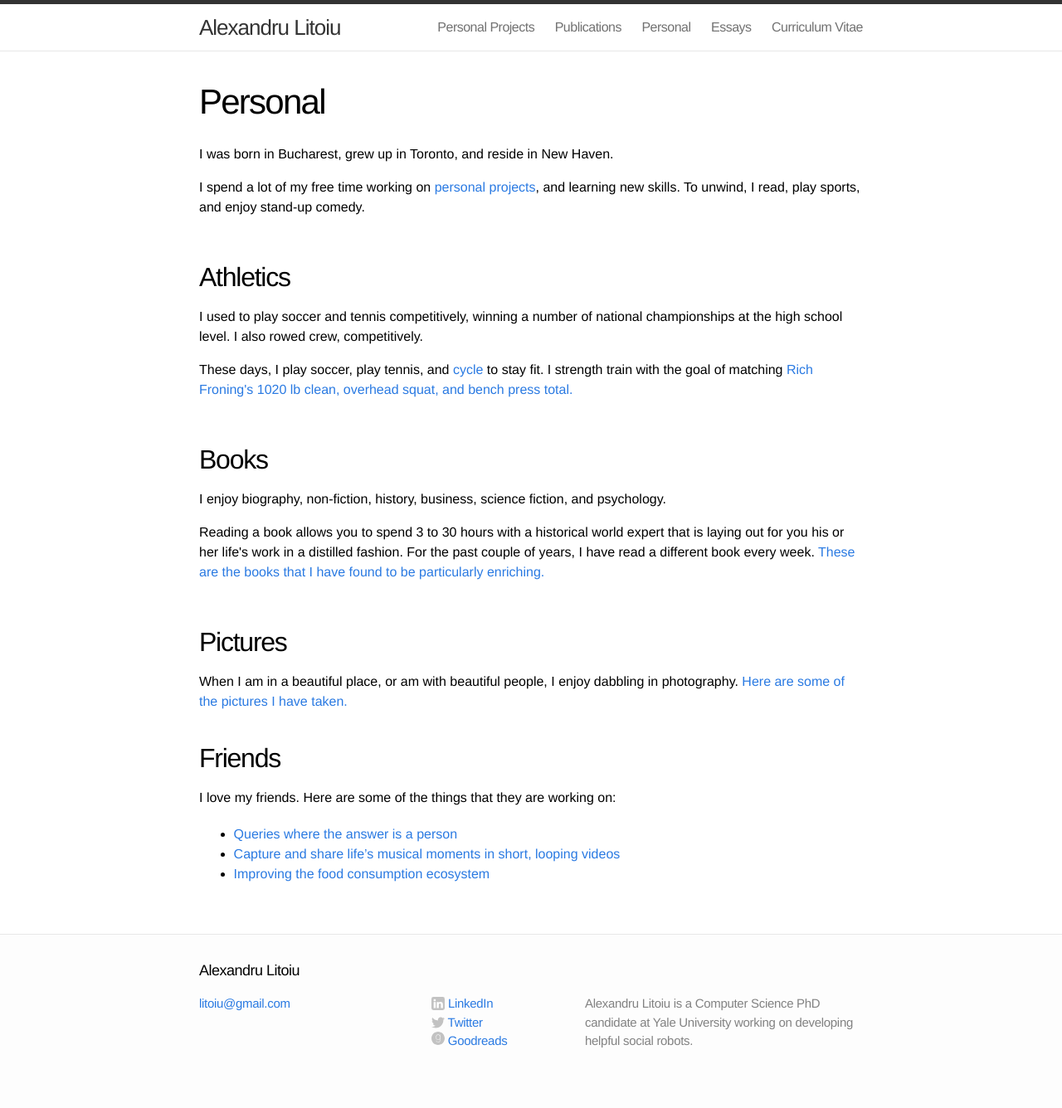
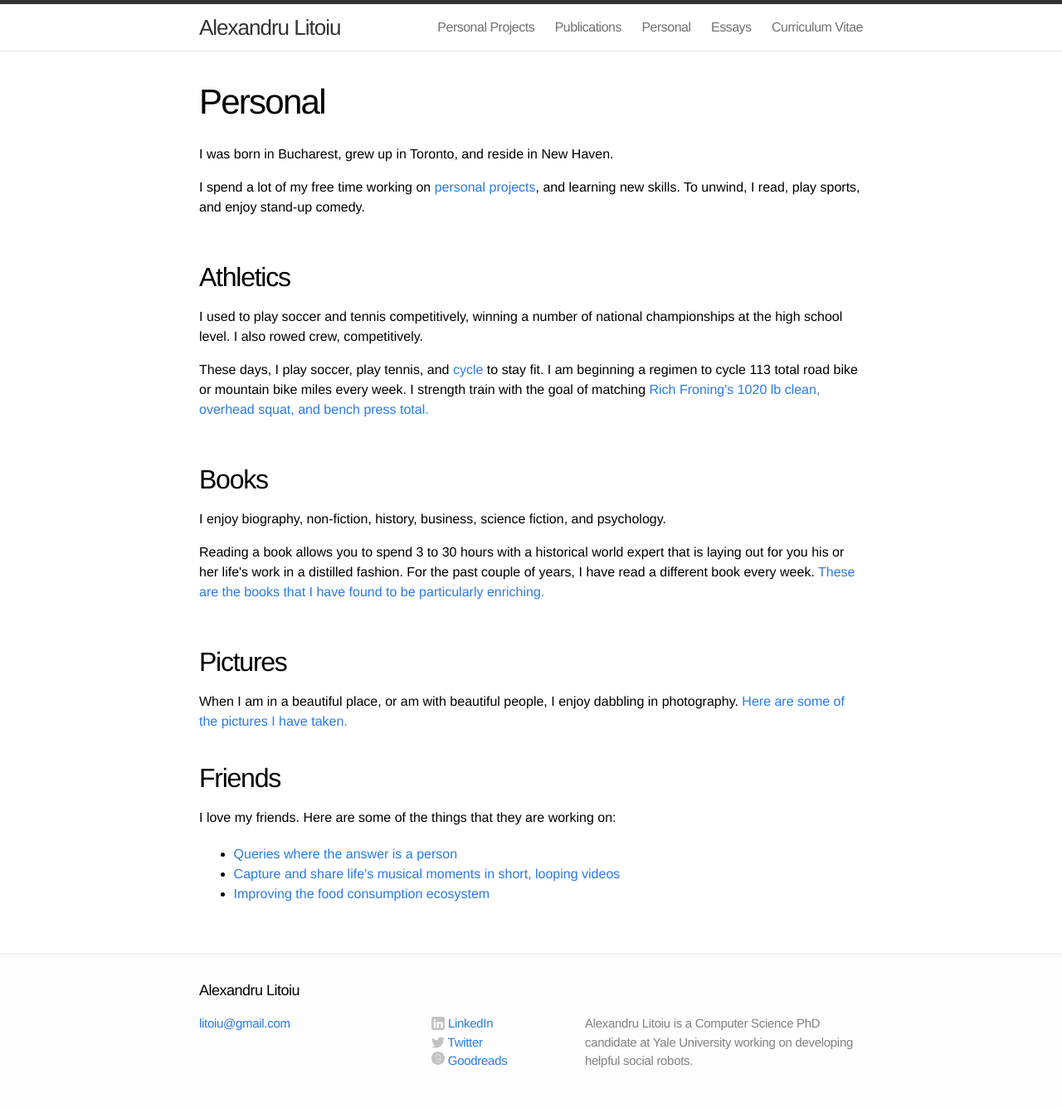
Before and after one commit to alitoiu/alitoiu.github.io, a Jekyll site: the page built from personal.md, in a window 1280 px wide. Shown: the whole page at 83% size. Built offline with Jekyll 4.4.1, drawn with Linux system fonts in a browser that asks for light colours; before the commit the page ends 1312 px from its top, so only the background shows below that.

Commit message:
Added cycling goal

```diff
--- a/personal.md
+++ b/personal.md
@@ -28,7 +28,7 @@
 </p>
 
 <p>
-These days, I play soccer, play tennis, and <a href="http://www.strava.com/athletes/alitoiu" target="_blank">cycle</a> to stay fit. I strength train with the goal of matching <a href="http://youtu.be/0mlkVwZVPN8?t=4m43s" target="_blank">Rich Froning's 1020 lb clean, overhead squat, and bench press total.</a>
+These days, I play soccer, play tennis, and <a href="http://www.strava.com/athletes/alitoiu" target="_blank">cycle</a> to stay fit. I am beginning a regimen to cycle 113 total road bike or mountain bike miles every week. I strength train with the goal of matching <a href="http://youtu.be/0mlkVwZVPN8?t=4m43s" target="_blank">Rich Froning's 1020 lb clean, overhead squat, and bench press total.</a>
 </p>
 
 </div>
```
